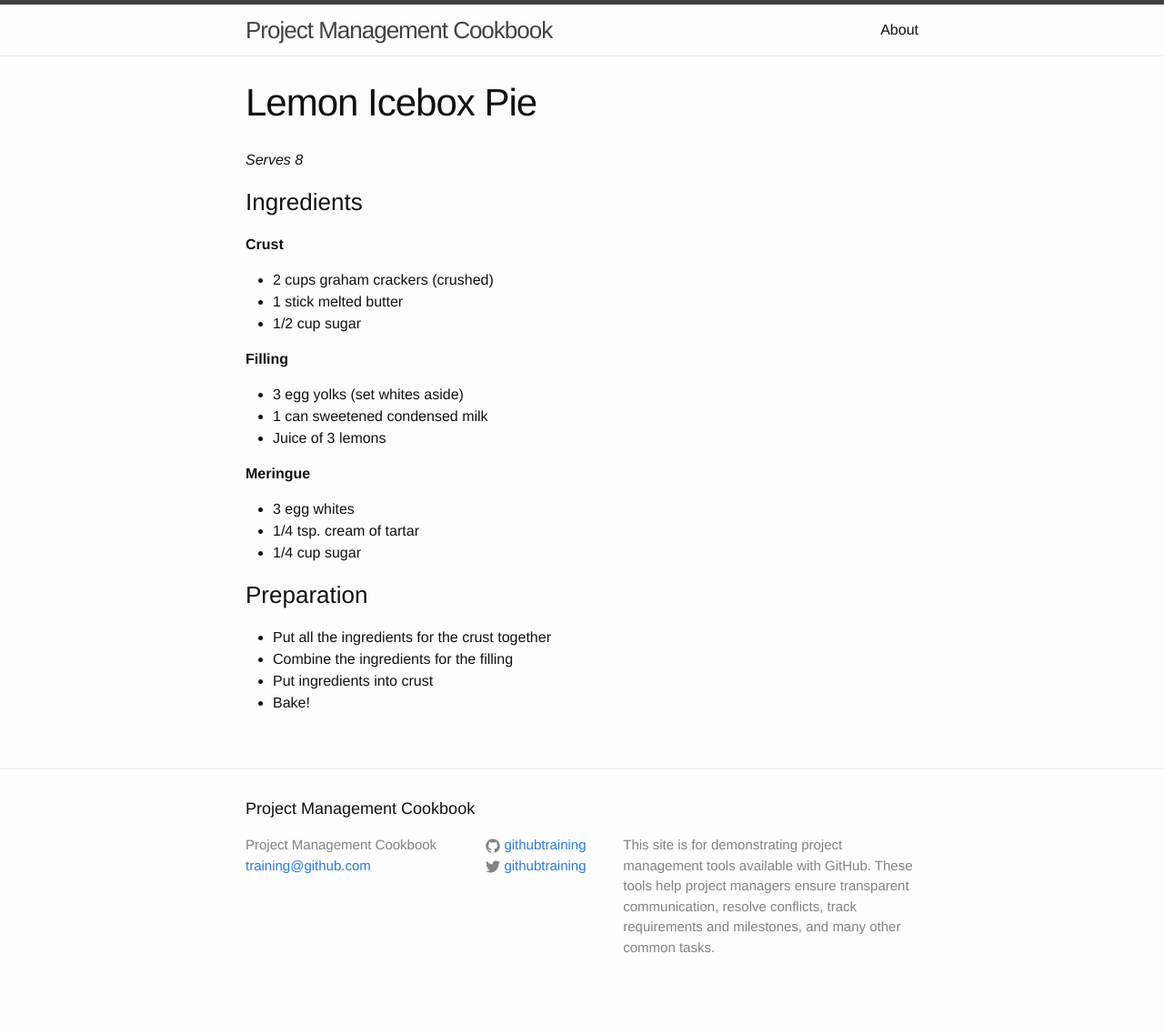
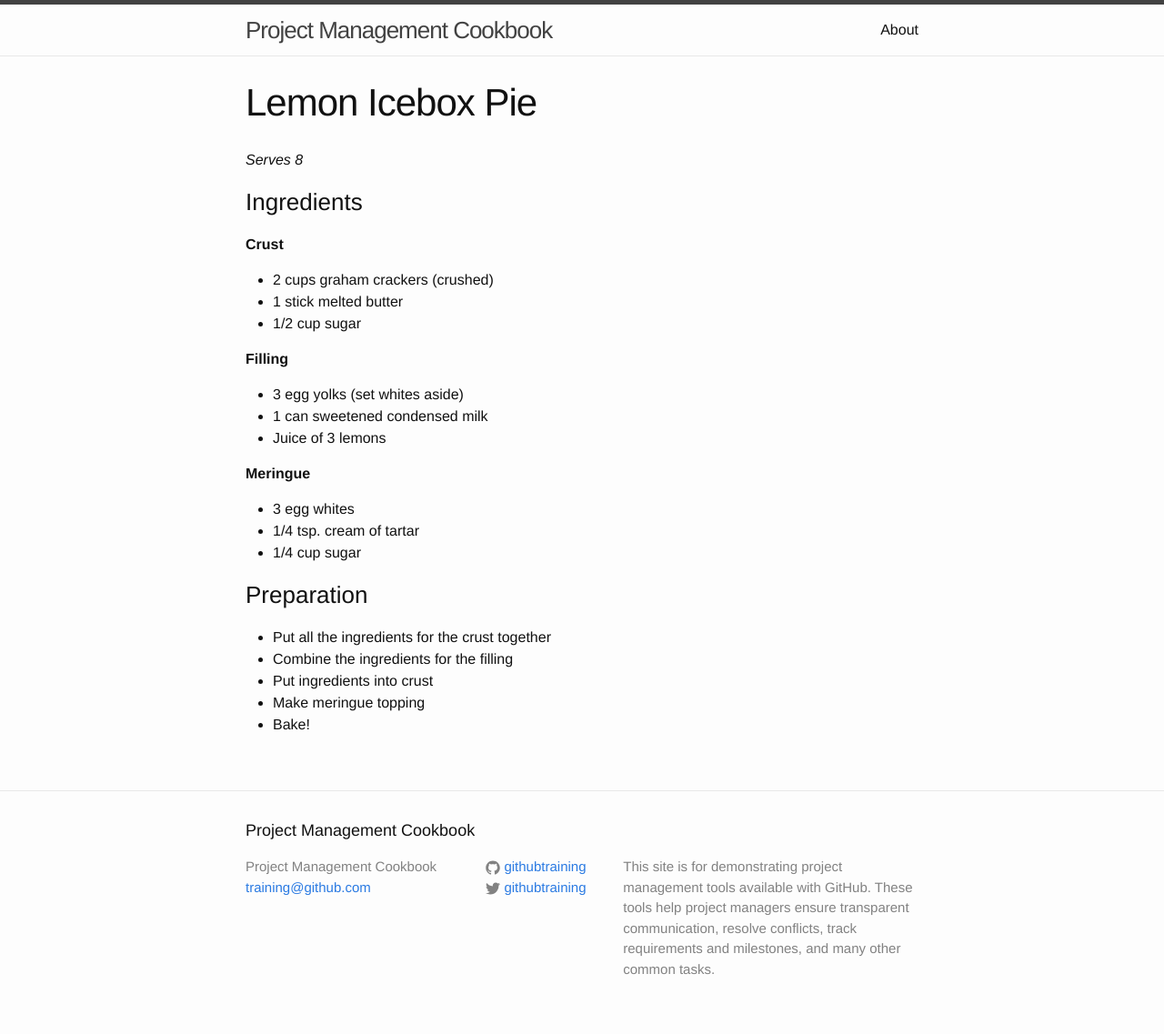
Before and after one commit to githubschool/pm-cookbook, a Jekyll site: the page built from _recipes/desserts/lemon-icebox-pie.md, in a window 1280 px wide. Shown: the whole page at 91% size. Built offline with Jekyll 4.4.1, drawn with Linux system fonts in a browser that asks for light colours; before the commit the page ends 1113 px from its top, so only the background shows below that.

Commit message:
Add meringue instructions

```diff
--- a/_recipes/desserts/lemon-icebox-pie.md
+++ b/_recipes/desserts/lemon-icebox-pie.md
@@ -32,4 +32,5 @@ category: "Dessert"
 - Put all the ingredients for the crust together
 - Combine the ingredients for the filling
 - Put ingredients into crust
+- Make meringue topping
 - Bake!
```
